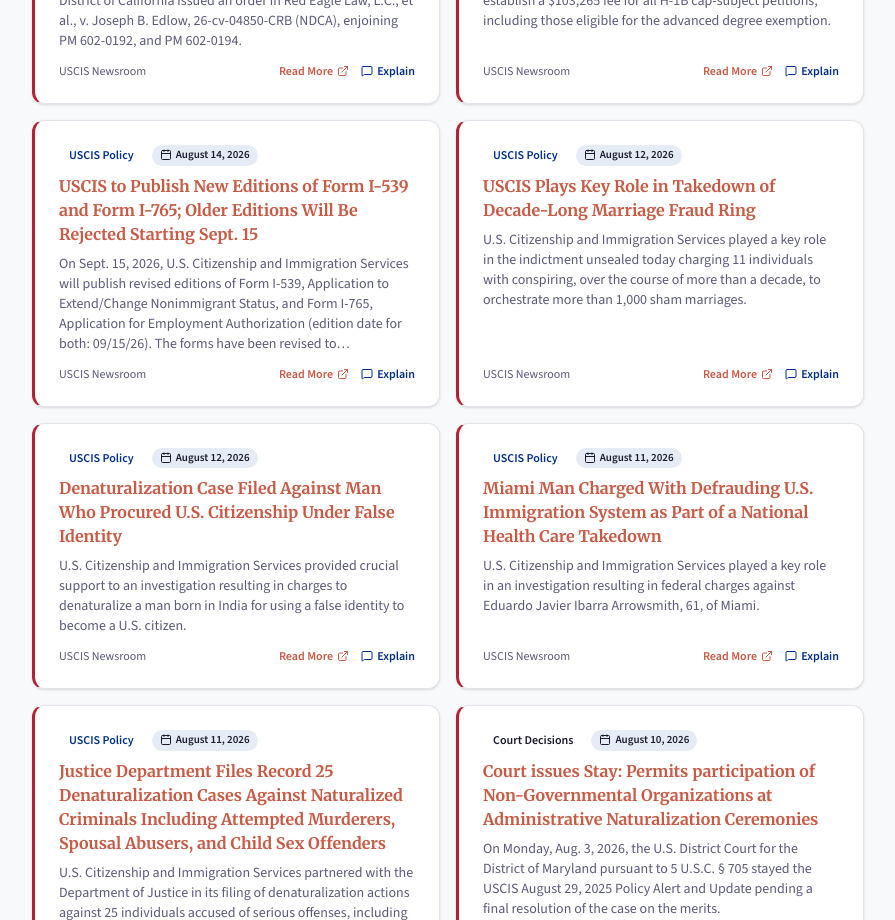
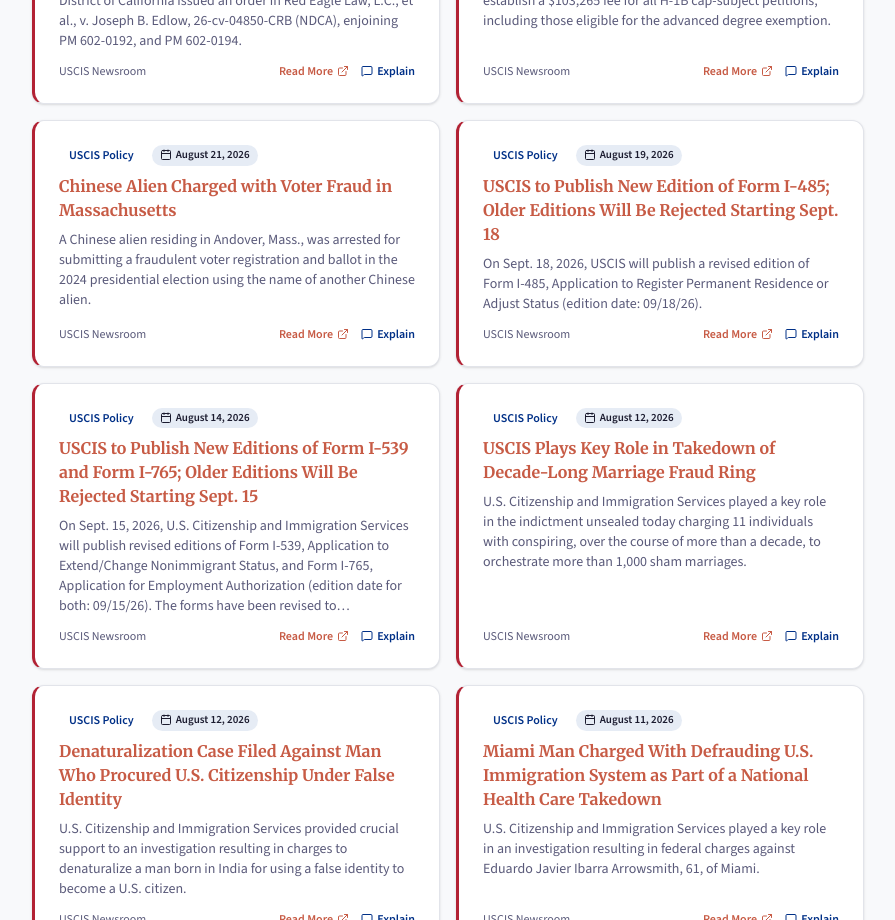
Before and after one commit to ND3404/immigrationiq, a React (Vite) app: page /news in a window 1280 px wide. Shown: the part 1300-2220 px from the top of the page, without its empty margins (192-1087 px from the left). Built offline with nearby package versions, Linux system fonts and the light colour scheme.

Commit message:
chore(data): auto-update visa bulletin & news (2026-09-10)

```diff
--- a/src/data/news.js
+++ b/src/data/news.js
@@ -1,6 +1,6 @@
 export const newsItems = [
   {
-    id: 50,
+    id: 52,
     title: {
       en: "DHS Announces Rule for Certain Children Born in the United States to Foreign Government Employees",
     },
@@ -14,7 +14,7 @@ export const newsItems = [
     url: "https://www.uscis.gov/newsroom/alerts/dhs-announces-rule-for-certain-children-born-in-the-united-states-to-foreign-government-employees",
   },
   {
-    id: 49,
+    id: 51,
     title: {
       en: "Court Order on Diversity Immigrant Visa Program Hold Policy",
     },
@@ -28,7 +28,7 @@ export const newsItems = [
     url: "https://www.uscis.gov/newsroom/alerts/court-order-on-diversity-immigrant-visa-program-hold-policy",
   },
   {
-    id: 48,
+    id: 50,
     title: {
       en: "Naturalized U.S. Citizen Indicted for Lying to Obtain U.S. Citizenship After Committing Felonies",
     },
@@ -42,7 +42,7 @@ export const newsItems = [
     url: "https://www.uscis.gov/newsroom/news-releases/naturalized-us-citizen-indicted-for-lying-to-obtain-us-citizenship-after-committing-felonies",
   },
   {
-    id: 47,
+    id: 49,
     title: {
       en: "USCIS Opens New International Field Office in Ethiopia to Support Fraud Prevention",
     },
@@ -56,7 +56,7 @@ export const newsItems = [
     url: "https://www.uscis.gov/newsroom/alerts/uscis-opens-new-international-field-office-in-ethiopia-to-support-fraud-prevention",
   },
   {
-    id: 46,
+    id: 48,
     title: {
       en: "Illegal Alien Indicted in Marriage-Related Immigration Fraud",
     },
@@ -70,7 +70,7 @@ export const newsItems = [
     url: "https://www.uscis.gov/newsroom/news-releases/illegal-alien-indicted-in-marriage-related-immigration-fraud",
   },
   {
-    id: 45,
+    id: 47,
     title: {
       en: "Aunt and U.S. Airman Nephew Arrested in Immigration Fraud Scheme",
     },
@@ -84,7 +84,7 @@ export const newsItems = [
     url: "https://www.uscis.gov/newsroom/news-releases/aunt-and-us-airman-nephew-arrested-in-immigration-fraud-scheme",
   },
   {
-    id: 44,
+    id: 46,
     title: {
       en: "Recent Court Order on Hold Policies",
     },
@@ -98,7 +98,7 @@ export const newsItems = [
     url: "https://www.uscis.gov/newsroom/alerts/recent-court-order-on-hold-policies",
   },
   {
-    id: 43,
+    id: 45,
     title: {
       en: "DHS Proposes Additional H-1B Fee",
     },
@@ -110,6 +110,34 @@ export const newsItems = [
     },
     source: "USCIS Newsroom",
     url: "https://www.uscis.gov/newsroom/news-releases/dhs-proposes-additional-h-1b-fee",
+  },
+  {
+    id: 44,
+    title: {
+      en: "Chinese Alien Charged with Voter Fraud in Massachusetts",
+    },
+    date: "August 21, 2026",
+    dateEs: "21 de agosto de 2026",
+    category: "USCIS Policy",
+    summary: {
+      en: "A Chinese alien residing in Andover, Mass., was arrested for submitting a fraudulent voter registration and ballot in the 2024 presidential election using the name of another Chinese alien.",
+    },
+    source: "USCIS Newsroom",
+    url: "https://www.uscis.gov/newsroom/news-releases/chinese-alien-charged-with-voter-fraud-in-massachusetts",
+  },
+  {
+    id: 43,
+    title: {
+      en: "USCIS to Publish New Edition of Form I-485; Older Editions Will Be Rejected Starting Sept. 18",
+    },
+    date: "August 19, 2026",
+    dateEs: "19 de agosto de 2026",
+    category: "USCIS Policy",
+    summary: {
+      en: "On Sept. 18, 2026, USCIS will publish a revised edition of Form I-485, Application to Register Permanent Residence or Adjust Status (edition date: 09/18/26).",
+    },
+    source: "USCIS Newsroom",
+    url: "https://www.uscis.gov/newsroom/alerts/uscis-to-publish-new-edition-of-form-i-485-older-editions-will-be-rejected-starting-sept-18",
   },
   {
     id: 42,
```
